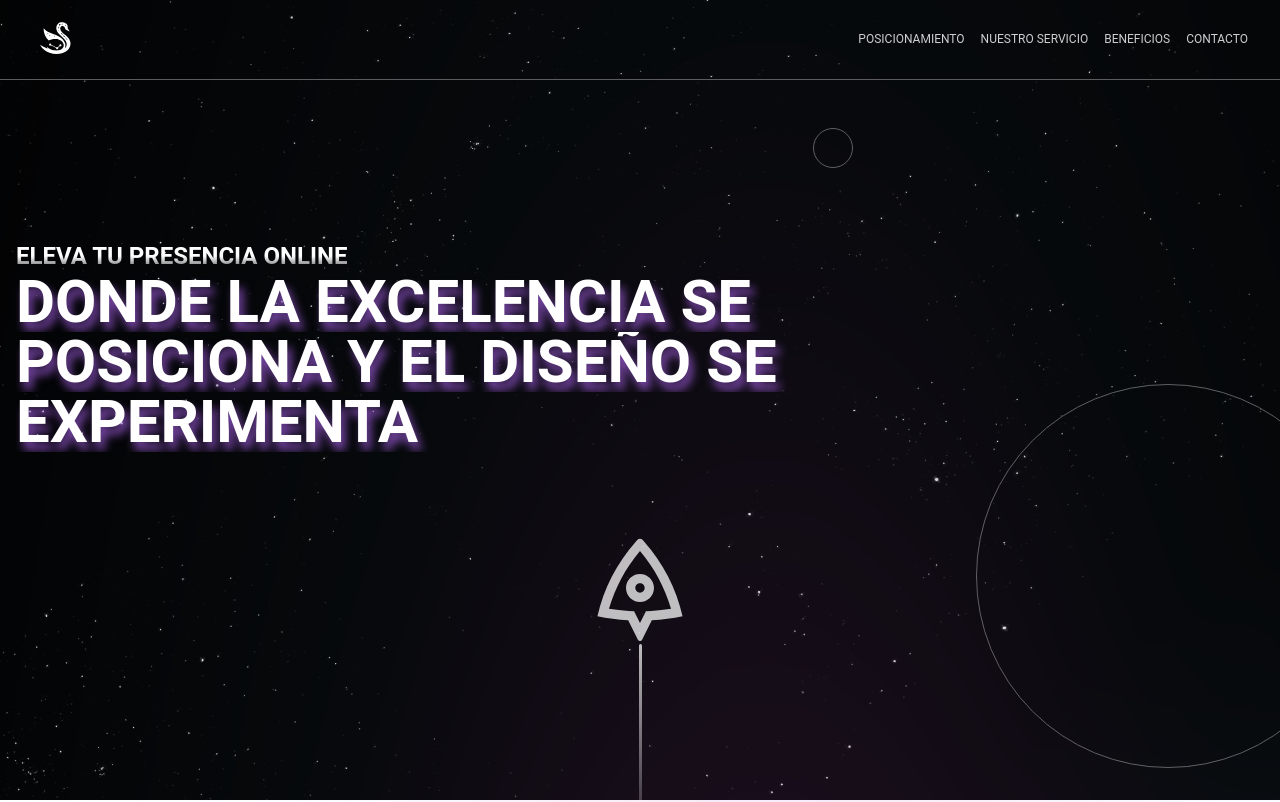
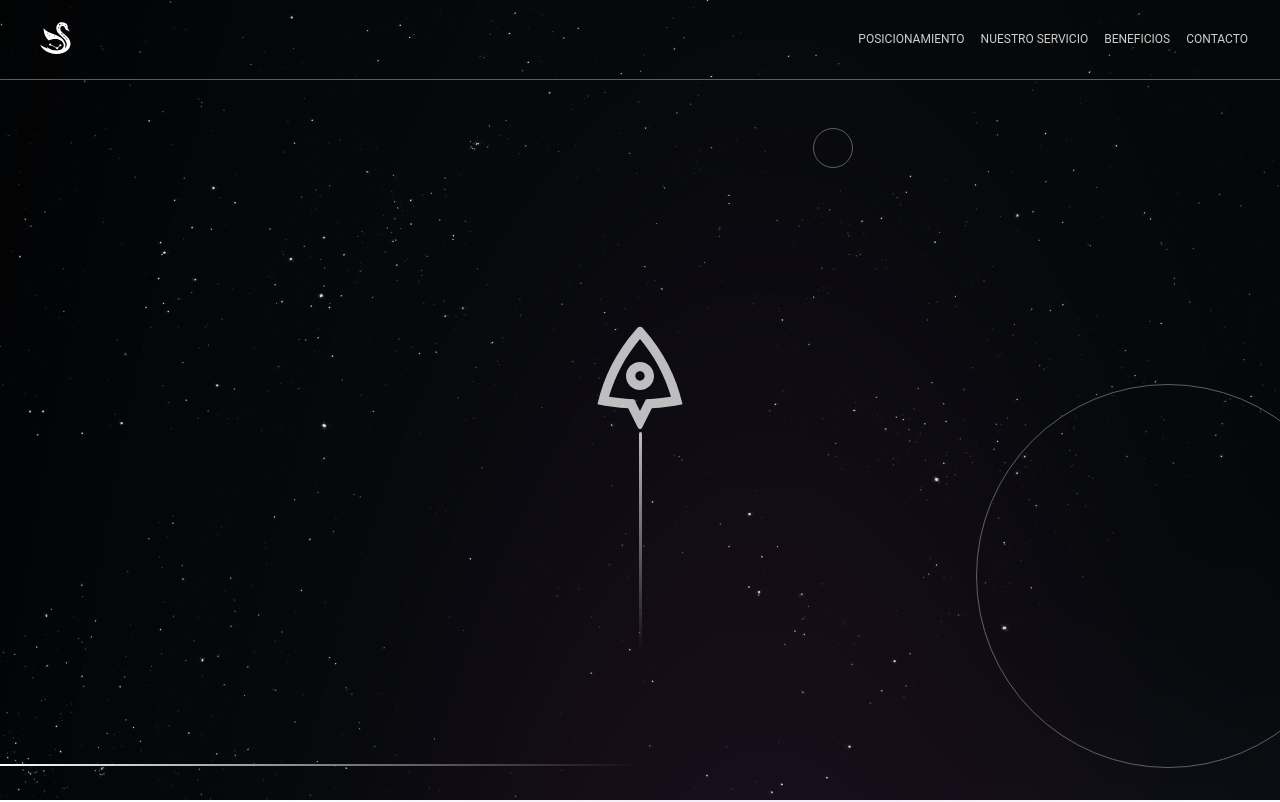
Before and after one commit to Sanchezguidorl/zenit-landing-page, a Next.js app: page / in a window 1280 px wide. Shown: the top 802 px of the page. Built offline with nearby package versions, Linux system fonts and the light colour scheme.

Commit message:
Prueba de rendimiento

```diff
--- a/app/src/components/sections/Presentation.tsx
+++ b/app/src/components/sections/Presentation.tsx
@@ -4,26 +4,7 @@ function Presentation() {
   return (
     <section id="Presentation" className="uppercase">
       <h1 className="mx-auto presentation-text-container py-20 pt-60 px-4">
-        <div className="gradient-mask-silver fadeIn">
-          <p className="font-bold text-sm sm:text-xl lg:text-2xl ">
-            ELEVA TU PRESENCIA ONLINE
-          </p>
-        </div>
-          <div className="presentation-text">
-            <p className=" relative text-2xl  sm:text-5xl lg:text-6xl font-bold presentation-text-1 shadow-text-presentation">
-              DONDE LA EXCELENCIA SE
-            </p>
-          </div>
-          <div className=" presentation-text">
-            <p className="relative text-2xl sm:text-5xl lg:text-6xl font-bold presentation-text-2 shadow-text-presentation">
-              POSICIONA Y EL DISEÑO SE
-            </p>
-          </div>
-          <div className=" presentation-text">
-            <p className="relative text-2xl  sm:text-5xl lg:text-6xl font-bold presentation-text-3 shadow-text-presentation">
-              EXPERIMENTA
-            </p>
-          </div>
+
       </h1>
     </section>
   );
```
